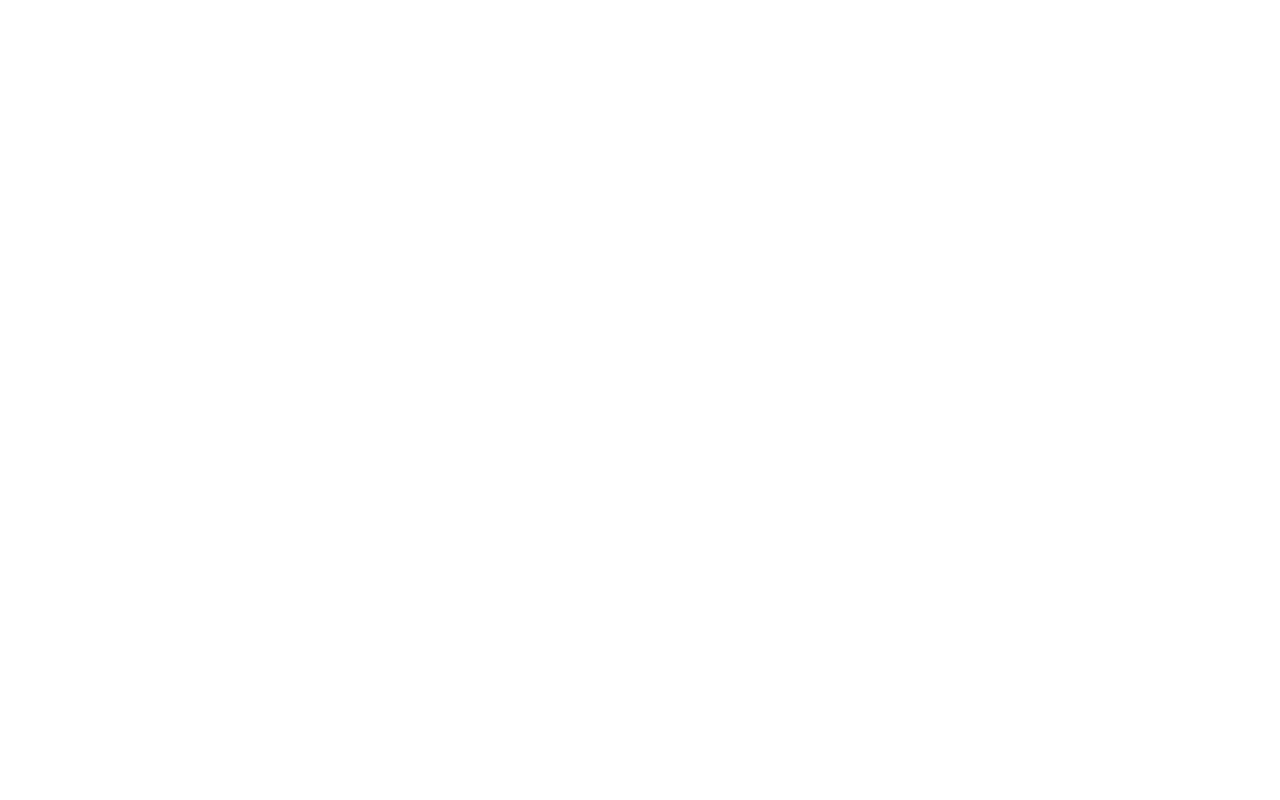
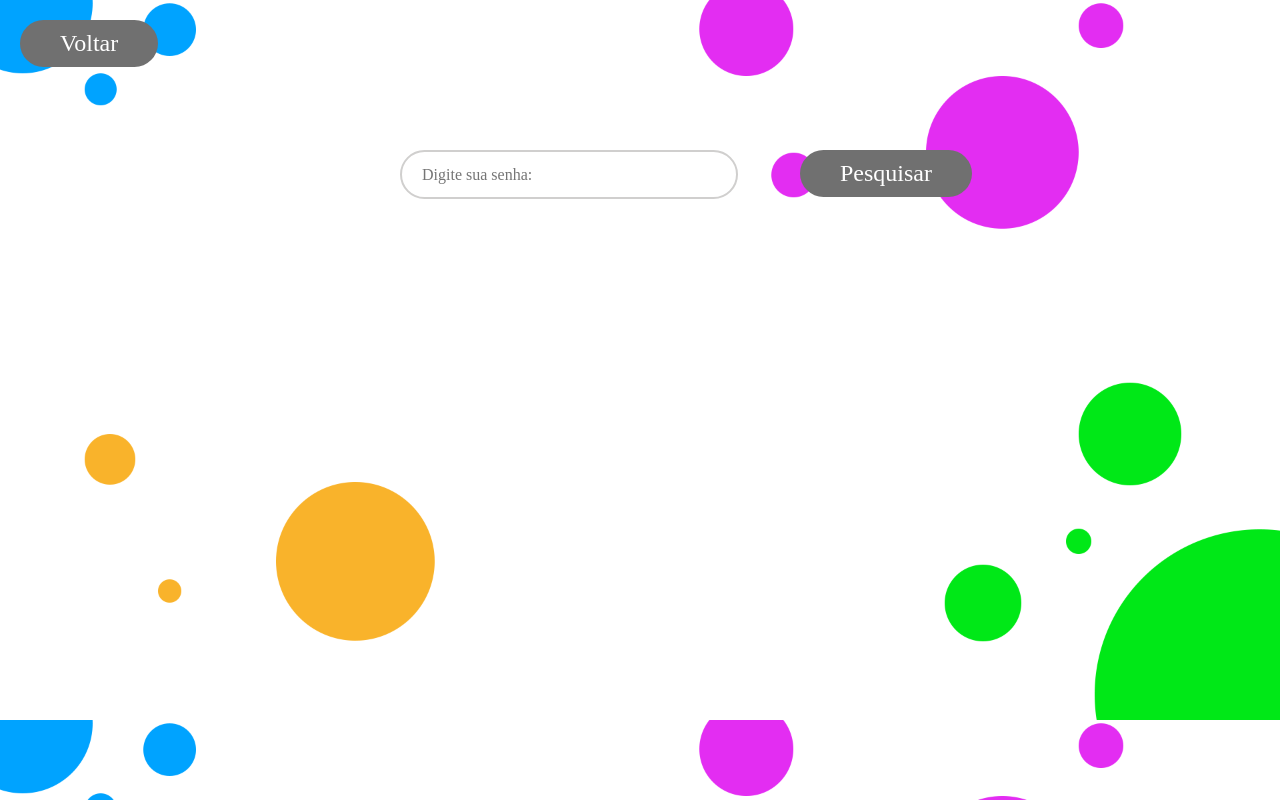
Before and after one commit to taylorburgues/pjIntegradorWeb, a plain HTML site: page home/relatCliente.html in a window 1280 px wide. Drawn offline with Linux system fonts and the light colour scheme.

Commit message:
alteracoes

```diff
--- a/home/BtnRelatorio.css
+++ b/home/BtnRelatorio.css
@@ -10,3 +10,66 @@ body{
     flex-direction: column;
 
 }
+
+.buttons {
+    display: flex;
+    flex-wrap: wrap;
+    justify-content: center;
+    padding: 10px 100px;
+    max-width: 1200px;
+    width: 100%;
+    gap: 200px;
+}
+
+
+.btn {
+    display: block;
+    padding: 80px 3px;
+    font-size: 24px;
+    cursor: pointer;
+    text-align: center;
+    text-decoration: none;
+    outline: none;
+    color: #fff;
+    background-color: #707070;
+    border: none;
+    border-radius: 15px;
+    box-shadow: 0 4px #595959;
+    max-width: 280px;
+    width: 100%;
+    align-items: center;
+    justify-content: center;
+    margin-top: 180px;
+}
+
+.button1:hover {
+    color: #bebebe;
+    background-color: #d4d4d4
+}
+
+.button2:hover {
+    color: #bebebe;
+    background-color: #d4d4d4
+}
+
+.btnvoltar{
+    display: inline-block;
+    left: 20px;
+    top: 20px;
+    padding: 10px 40px;
+    font-size: 24px;
+    cursor: pointer;
+    text-align: center;
+    text-decoration: none;
+    outline: none;
+    color: #fff;
+    background-color: #707070;
+    border: none;
+    border-radius: 40px;
+    position: fixed;
+}
+
+.btnvoltar:hover {
+    color: #bebebe;
+    background-color: #d4d4d4
+}
--- a/home/relatCliente.css
+++ b/home/relatCliente.css
@@ -1,12 +1,82 @@
-*{
+* {
     font-family: Gotham;
 }
+
 body{
     background-image: url(../images/elipses.png);
     background-size: 100%;
     border: none;
-	overflow: hidden;
-    display: flex;
-    flex-direction: column;
+    overflow: hidden;
+    margin: 0;
+    padding: 0;
+}
 
+.search-container {
+    width: 490px;
+    display: block;
+    margin: 0 auto;
+    margin-top: 150px; /* Add margin-top property */
+    margin-left:400px;
 }
+
+input#search-bar {
+    margin: 0 auto;
+    width: 60%;
+    height: 45px;
+    padding: 0 20px;
+    font-size: 1rem;
+    border: 2px solid #D0CFCE;
+    border-radius: 40px;
+    outline: none;
+}
+
+input#search-barr {
+    margin: 0 auto;
+    width: 40%;
+    height: 45px;
+    padding: 0 20px;
+    font-size: 1rem;
+    border: 2px solid #D0CFCE;
+    margin-top: 40px;
+    margin-left: 300px;
+    outline: none;
+}
+
+.btn{
+    display: inline-block;
+    margin-left: 800px;
+    top: 150px;
+    padding: 10px 40px;
+    font-size: 24px;
+    cursor: pointer;
+    text-align: center;
+    text-decoration: none;
+    outline: none;
+    color: #fff;
+    background-color: #707070;
+    border: none;
+    border-radius: 40px;
+    position: fixed;
+}
+
+.btnvoltar{
+    display: inline-block;
+    left: 20px;
+    top: 20px;
+    padding: 10px 40px;
+    font-size: 24px;
+    cursor: pointer;
+    text-align: center;
+    text-decoration: none;
+    outline: none;
+    color: #fff;
+    background-color: #707070;
+    border: none;
+    border-radius: 40px;
+    position: fixed;
+}
+
+.btnvoltar:hover {
+    color: #bebebe;
+    background-color: #d4d4d4
+}
--- a/home/relatCliente.html
+++ b/home/relatCliente.html
@@ -3,9 +3,17 @@
 <head>
     <meta charset="UTF-8">
     <meta name="viewport" content="width=device-width, initial-scale=1.0">
+    <link rel="stylesheet" href="relatCliente.css">
     <title>Document</title>
 </head>
 <body>
-
+    <a class="btnvoltar" href="BtnRelatorio.html"> Voltar </a>
+    <div>
+        <a class="btn" onclick="createAllServiceElements()">Pesquisar</a>
+        <form class="search-container">
+            <input type="text" id="search-bar" placeholder="Digite sua senha:">
+            <a href="#"></a>
+        </form>
+    </div>
 </body>
 </html>
--- a/home/relatGerencial.css
+++ b/home/relatGerencial.css
@@ -10,3 +10,25 @@ body{
     flex-direction: column;
 
 }
+
+.btnvoltar{
+    display: inline-block;
+    left: 20px;
+    top: 20px;
+    padding: 10px 40px;
+    font-size: 24px;
+    cursor: pointer;
+    text-align: center;
+    text-decoration: none;
+    outline: none;
+    color: #fff;
+    background-color: #707070;
+    border: none;
+    border-radius: 40px;
+    position: fixed;
+}
+
+.btnvoltar:hover {
+    color: #bebebe;
+    background-color: #d4d4d4
+}
```
Also changed, not shown: home/BtnRelatorio.html (+2 -1 lines), home/relatGerencial.html (+2 -0 lines).
